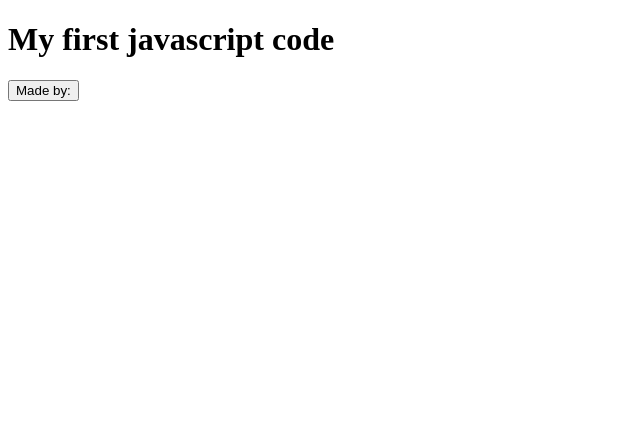
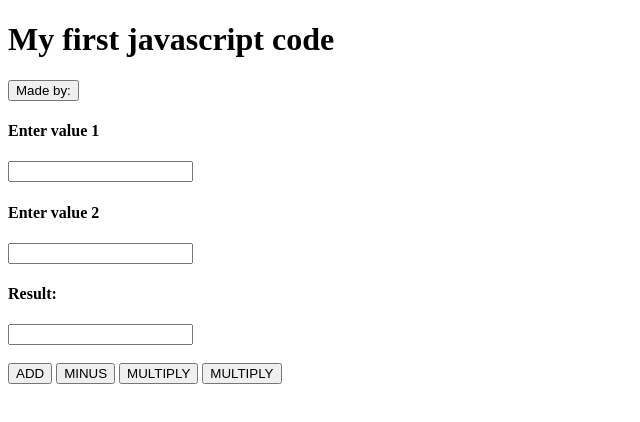
Before and after one commit to TDL2627/java-basics, a plain HTML site: page JS-Basics/index.html in a window 1280 px wide. Shown: the whole page, without its empty margins (0-640 px from the left). Drawn offline with Linux system fonts and the light colour scheme.

Commit message:
added input calu

```diff
--- a/JS-Basics/coffee.js
+++ b/JS-Basics/coffee.js
@@ -1,4 +1,36 @@
 function myFunction() {
     document.getElementById("demo").innerHTML = "Hello! My name is TDL2627";
   }
-alert("this is amazing")
+
+
+// function addition(){
+//     let  a1 = parseInt(prompt("enter your first number"));
+//     let a2 = parseInt(prompt("enter your second number"));
+//     let result= parseInt(a1)+parseInt(a2);
+//     document.write(result);
+//     document.getElementById("ans").innerHTML=result;
+// }
+function addie(){
+    let a1 = parseInt(document.getElementById("in1").value);
+    let a2 = parseInt(document.getElementById("in2").value);
+    let result= a1+a2;
+    document.getElementById("ans").value=result;
+}
+function minnie(){
+    let a1 = parseInt(document.getElementById("in1").value);
+    let a2 = parseInt(document.getElementById("in2").value);
+    let result= a1-a2;
+    document.getElementById("ans").value=result;
+}
+function timmie(){
+    let a1 = parseInt(document.getElementById("in1").value);
+    let a2 = parseInt(document.getElementById("in2").value);
+    let result= a1*a2;
+    document.getElementById("ans").value=result;
+}
+function divvie(){
+    let a1 = parseInt(document.getElementById("in1").value);
+    let a2 = parseInt(document.getElementById("in2").value);
+    let result= a1/a2;
+    document.getElementById("ans").value=result;
+}
--- a/JS-Basics/index.html
+++ b/JS-Basics/index.html
@@ -11,5 +11,18 @@
     <h1>My first javascript code</h1>
     <button onclick="myFunction()">Made by:</button>
 <h2 id="demo"></h2>
+<!-- <input type="text" id="ans">
+<button type="button" onclick="addition()">Click here</button> -->
+<h4>Enter value 1</h4>
+<input type="text" id="in1">
+<h4>Enter value 2</h4>
+<input type="text" id="in2">
+<h4>Result:</h4>
+<input type="text" id="ans">
+<br><br>
+<button type="button" onclick="addie()" value="Display answer">ADD</button>
+<button type="button" onclick="minnie()" value="Display answer">MINUS</button>
+<button type="button" onclick="timmie()" value="Display answer">MULTIPLY</button>
+<button type="button" onclick="divvie()" value="Display answer">MULTIPLY</button>
 </body>
 </html>
```
Also changed, not shown: index.html (+10 -0 lines).
